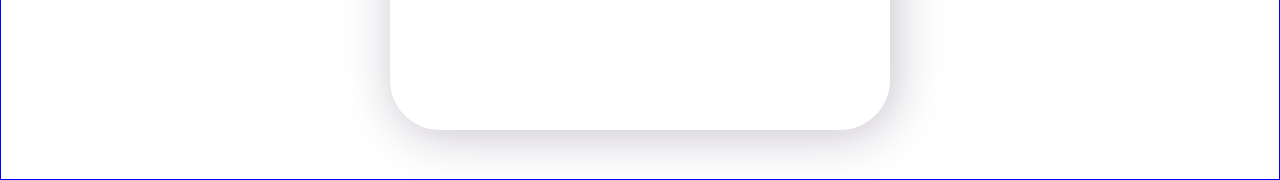
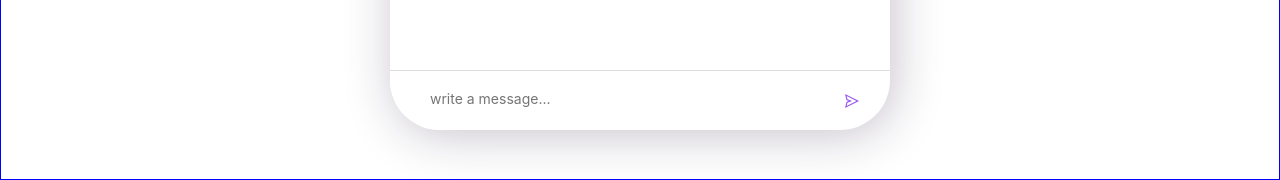
Before and after one commit to bora001/react-chat, a React (Create React App) app: page / in a window 1280 px wide. Shown: the part 620-800 px from the top of the page. Built offline with nearby package versions, Linux system fonts and the light colour scheme.

Commit message:
add input

```diff
--- a/package.json
+++ b/package.json
@@ -3,6 +3,7 @@
   "version": "0.1.0",
   "private": true,
   "dependencies": {
+    "@ant-design/icons": "^4.7.0",
     "@testing-library/jest-dom": "^5.16.4",
     "@testing-library/react": "^13.3.0",
     "@testing-library/user-event": "^13.5.0",
--- a/src/App.tsx
+++ b/src/App.tsx
@@ -1,5 +1,14 @@
+import { SendOutlined } from "@ant-design/icons";
 import "antd/dist/antd.css";
-import { CenterBoard, ChatBoard, Header } from "./style/styles";
+import {
+  CenterBoard,
+  ChatBoard,
+  color,
+  CustomInput,
+  Header,
+  IconBox,
+  InputBox,
+} from "./style/styles";
 function App() {
   return (
     <CenterBoard>
@@ -7,6 +16,16 @@ function App() {
         <Header>
           <div>Chat</div>
         </Header>
+        <InputBox>
+          <CustomInput placeholder="write a message..." />
+          <IconBox>
+            <SendOutlined
+              style={{
+                color: `${color.dark}`,
+              }}
+            />
+          </IconBox>
+        </InputBox>
       </ChatBoard>
     </CenterBoard>
   );
--- a/src/style/styles.ts
+++ b/src/style/styles.ts
@@ -2,7 +2,7 @@ import styled from "styled-components";
 
 export const color = {
   main: "#7f4fc150",
-  dark: "6609e7af",
+  dark: "#6609e7af",
 };
 
 export const MediaQuery = (maxWidth: number): string => {
@@ -38,10 +38,12 @@ export const CenterBoard = styled.div`
 `;
 
 export const ChatBoard = styled.div`
+  position: relative;
   border-radius: 50px;
   width: 500px;
   height: 700px;
   box-shadow: 4px 5px 50px #1703323e;
+  overflow: hidden;
 `;
 
 export const Header = styled.header`
@@ -51,3 +53,32 @@ export const Header = styled.header`
   font-size: 28px;
   background-color: ${color.main};
 `;
+
+export const InputBox = styled.div`
+  position: absolute;
+  width: 100%;
+  height: 60px;
+  bottom: 0px;
+  display: flex;
+  align-items: center;
+  justify-content: center;
+  border-top: 1px solid #ddd;
+`;
+
+export const CustomInput = styled.input`
+  flex: 5;
+  height: 100%;
+  padding: 20px 0 25px 40px;
+  border: none;
+  outline: none;
+`;
+
+export const IconBox = styled.div`
+  flex: 1;
+  display: flex;
+  justify-content: center;
+  align-items: center;
+  cursor: pointer;
+  color: white;
+  height: 100%;
+`;
```
Also changed, not shown: 1 other file (tests, documents, lock files or other folders).
